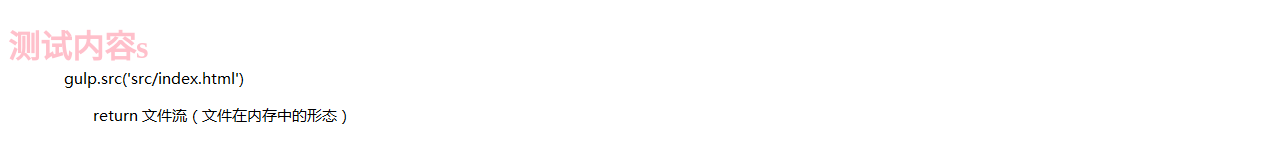
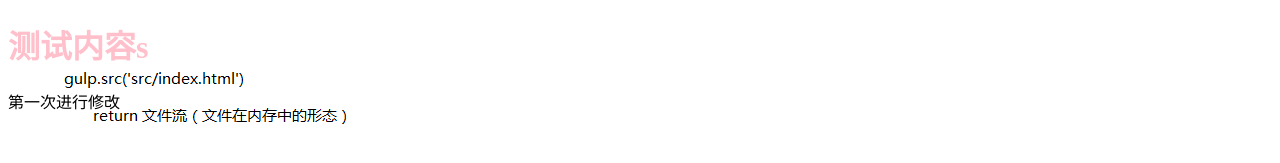
Before and after one commit to CCClouds/git-demo-two, a website: page src/index.html in a window 1280 px wide. Shown: the top 163 px of the page. Drawn offline with nearby package versions, Linux system fonts and the light colour scheme; files that its build step writes are made by us from their sources.

Commit message:
'第一次进行修改数据'

```diff
--- a/src/index.html
+++ b/src/index.html
@@ -9,6 +9,7 @@
 <body>
 <!-- 测试注释 -->
   <h1>测试内容s</h1>
+  第一次进行修改
   <script src="scripts/all.js"></script>
 </body>
 
```
